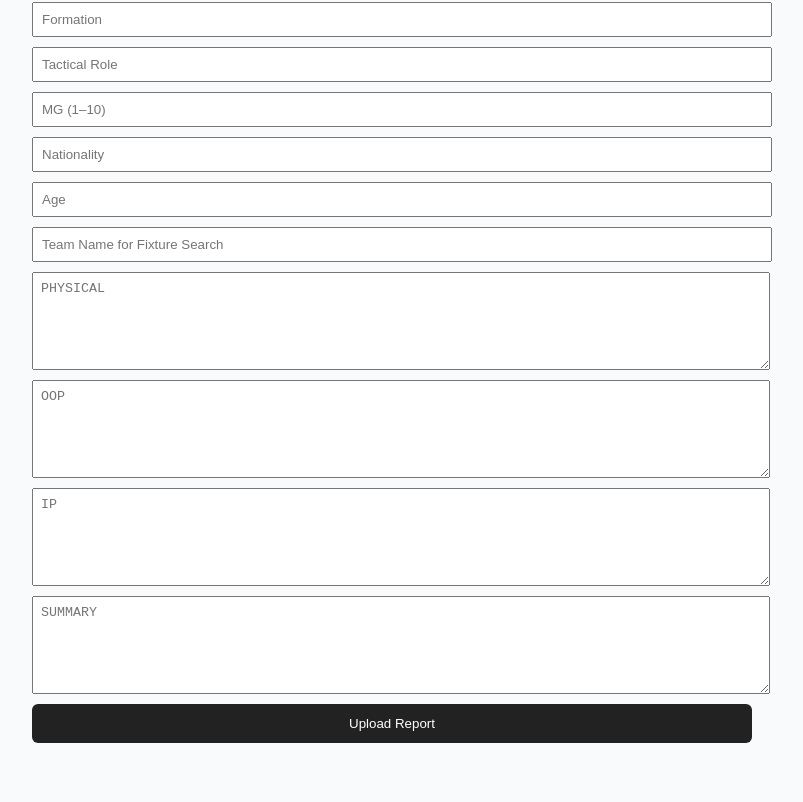
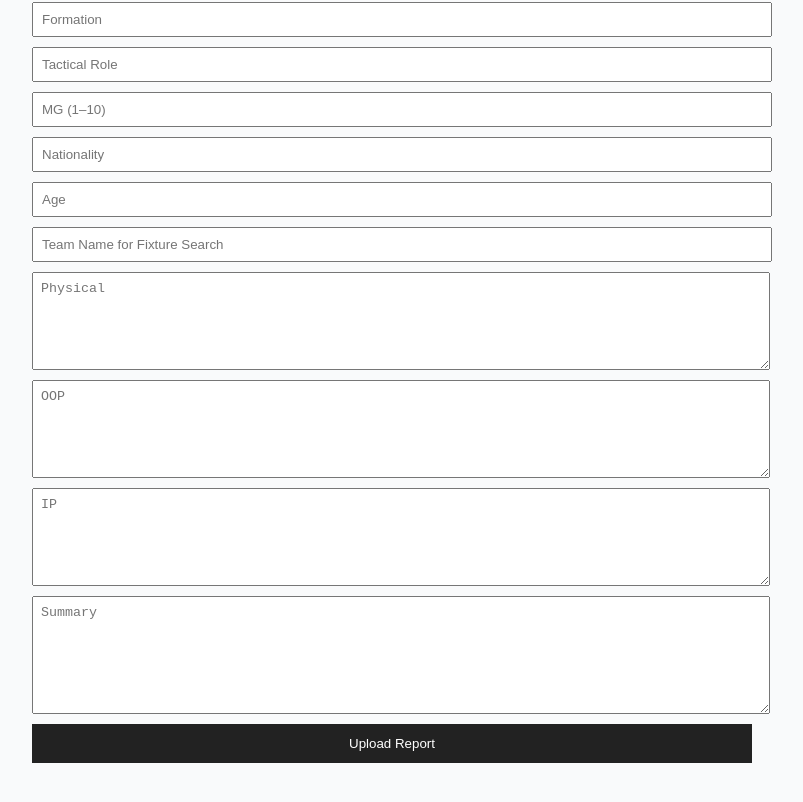
Before and after one commit to MarquesJake/Scouting-report-app, a React (Vite) app: page / in a window 1280 px wide. Shown: the part 384-1186 px from the top of the page, without its empty margins (248-1051 px from the left). Built offline with nearby package versions, Linux system fonts and the light colour scheme.

Commit message:
Update ScoutingReportForm.jsx

```diff
--- a/src/ScoutingReportForm.jsx
+++ b/src/ScoutingReportForm.jsx
@@ -22,11 +22,12 @@ export default function ScoutingReportForm() {
     photoUrl: ''
   });
 
+  const [report, setReport] = useState('');
   const [fixtureOptions, setFixtureOptions] = useState([]);
   const [popupVisible, setPopupVisible] = useState(false);
-  const [report, setReport] = useState('');
+  const [selectedFixtureIndex, setSelectedFixtureIndex] = useState(null);
 
-  const SHEETS_WEBHOOK_URL = 'https://script.google.com/macros/s/AKfycbzIh7QXuXyqi9jmXTFocNtPac4kUBBJNGHX4_reWsZ9hyoJHfrfudnaNMaMIUMQiENu/exec';
+  const SHEETS_WEBHOOK_URL = "https://script.google.com/macros/s/AKfycbzIh7QXuXyqi9jmXTFocNtPac4kUBBJNGHX4_reWsZ9hyoJHfrfudnaNMaMIUMQiENu/exec";
 
   const extractTransfermarktId = (url) => {
     const match = url.match(/spieler\/(\d+)/);
@@ -34,14 +35,21 @@ export default function ScoutingReportForm() {
   };
 
   const autoFillFromTransfermarkt = async () => {
-    const playerId = extractTransfermarktId(formData.transfermarktUrl);
-    if (!playerId) return alert("Invalid Transfermarkt URL");
+    const url = formData.transfermarktUrl;
+    const playerId = extractTransfermarktId(url);
+    if (!playerId) {
+      alert("Could not extract player ID from URL");
+      return;
+    }
 
     try {
-      const res = await fetch(`https://corsproxy.io/?https://transfermarkt-api.vercel.app/player/${playerId}`);
-      const data = await res.json();
+      const response = await fetch(`https://corsproxy.io/?https://transfermarkt-api.vercel.app/player/${playerId}`);
+      const data = await response.json();
 
-      if (!data.name) return alert("Failed to retrieve player data");
+      if (!data.name) {
+        alert("Player not found. Try a different Transfermarkt URL.");
+        return;
+      }
 
       setFormData((prev) => ({
         ...prev,
@@ -53,8 +61,48 @@ export default function ScoutingReportForm() {
         photoUrl: data.image || ''
       }));
     } catch (err) {
-      console.error("Error fetching player data:", err);
+      console.error("Failed to fetch Transfermarkt data:", err);
       alert("Something went wrong while fetching data.");
+    }
+  };
+
+  const handleChange = (e) => {
+    setFormData({ ...formData, [e.target.name]: e.target.value });
+  };
+
+  const generateReport = async () => {
+    const {
+      playerName, reportDate, team, opposition, position, formation, tacticalRole,
+      mg, physical, oop, ip, summary, transfermarktUrl, fixtureSearch
+    } = formData;
+
+    const transfermarktId = extractTransfermarktId(transfermarktUrl);
+    const transfermarktLink = transfermarktId
+      ? `https://www.transfermarkt.com/player/profil/spieler/${transfermarktId}`
+      : '';
+
+    const fullReport = `**Player:** ${playerName}\n**Date:** ${reportDate}\n**Team:** ${team}\n**Opposition:** ${opposition}\n**Position:** ${position}\n**Formation:** ${formation}\n**Tactical Role:** ${tacticalRole}\n**MG:** ${mg}/10\n${
+      transfermarktLink ? `**Transfermarkt Profile:** [Link](${transfermarktLink})\n` : ''
+    }${
+      fixtureSearch ? `**Fixture:** ${fixtureSearch}\n` : ''
+    }\n**Physical**\n${physical}\n\n**OOP**\n${oop}\n\n**IP**\n${ip}\n\n**Summary**\n${summary}`;
+
+    setReport(fullReport);
+
+    try {
+      await fetch(SHEETS_WEBHOOK_URL, {
+        method: "POST",
+        mode: "no-cors",
+        headers: {
+          "Content-Type": "application/json"
+        },
+        body: JSON.stringify(formData)
+      });
+      alert("Report successfully submitted!");
+      setPopupVisible(true);
+    } catch (err) {
+      console.error("Error sending to Google Sheets:", err);
+      alert("Failed to submit to Google Sheets");
     }
   };
 
@@ -90,35 +138,23 @@ export default function ScoutingReportForm() {
         ['age', 'Age'],
         ['fixtureTeamName', 'Team Name for Fixture Search']
       ].map(([key, label]) => (
-        <input
-          key={key}
-          name={key}
-          placeholder={label}
-          value={formData[key]}
-          onChange={(e) => setFormData({ ...formData, [key]: e.target.value })}
-          style={{ width: '100%', marginBottom: '10px', padding: '8px' }}
-        />
+        <input key={key} name={key} placeholder={label} onChange={handleChange} value={formData[key]} style={{ width: '100%', marginBottom: '10px', padding: '8px' }} />
       ))}
 
-      {['physical', 'oop', 'ip', 'summary'].map((key) => (
-        <textarea
-          key={key}
-          name={key}
-          placeholder={key.toUpperCase()}
-          value={formData[key]}
-          onChange={(e) => setFormData({ ...formData, [key]: e.target.value })}
-          style={{ width: '100%', minHeight: '80px', marginBottom: '10px', padding: '8px' }}
-        />
-      ))}
+      <textarea name="physical" placeholder="Physical" onChange={handleChange} style={{ width: '100%', minHeight: '80px', marginBottom: '10px', padding: '8px' }} />
+      <textarea name="oop" placeholder="OOP" onChange={handleChange} style={{ width: '100%', minHeight: '80px', marginBottom: '10px', padding: '8px' }} />
+      <textarea name="ip" placeholder="IP" onChange={handleChange} style={{ width: '100%', minHeight: '80px', marginBottom: '10px', padding: '8px' }} />
+      <textarea name="summary" placeholder="Summary" onChange={handleChange} style={{ width: '100%', minHeight: '100px', marginBottom: '10px', padding: '8px' }} />
 
-      <button
-        onClick={() => {
-          alert('Coming soon: Upload to sheet!');
-        }}
-        style={{ width: '100%', padding: '12px', background: '#222', color: '#fff', border: 'none', borderRadius: '6px' }}
-      >
+      <button onClick={generateReport} style={{ width: '100%', padding: '12px', background: '#222', color: '#fff', border: 'none' }}>
         Upload Report
       </button>
+
+      {report && (
+        <div style={{ marginTop: '2rem', whiteSpace: 'pre-wrap', backgroundColor: '#f5f5f5', padding: '1rem', borderRadius: '8px' }}>
+          {report}
+        </div>
+      )}
     </div>
   );
 }
```
